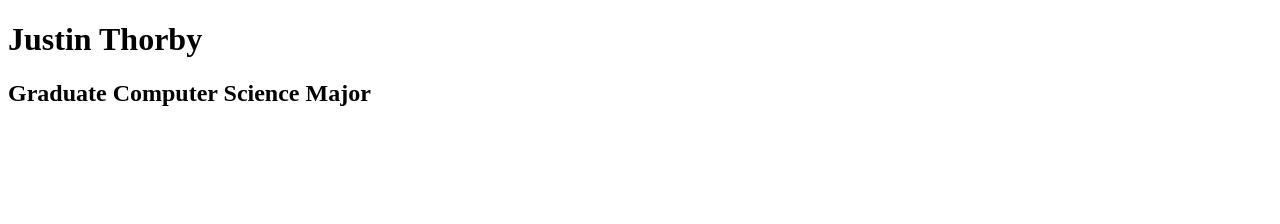
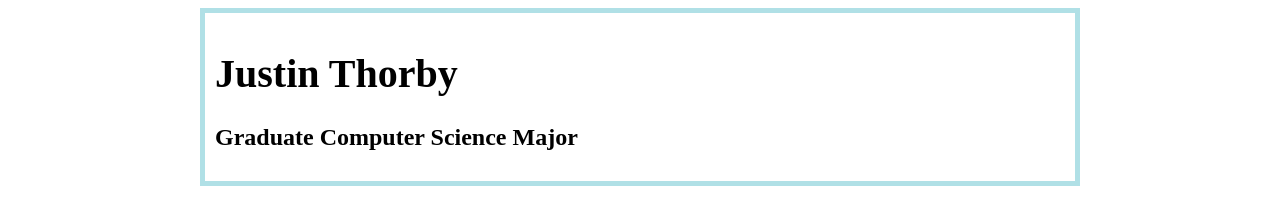
Before and after one commit to jthorby/jthorby.github.io, a plain HTML site: page index.html in a window 1280 px wide. Drawn offline with Linux system fonts and the light colour scheme.

```diff
--- a/index.html
+++ b/index.html
@@ -1,7 +1,11 @@
 <!DOCTYPE html>
 <html>
-<body>
-<h1>Justin Thorby</h1>
-<h2>Graduate Computer Science Major</h2>
-</body>
+	<head>
+		<link rel="stylesheet" href="style.css">
+	</head>
+
+	<body>
+		<h1>Justin Thorby</h1>
+		<h2>Graduate Computer Science Major</h2>
+	</body>
 </html>
--- /dev/null
+++ b/style.css
@@ -0,0 +1,13 @@
+html {
+	/*Pad the sides of the site left and right*/
+	padding: 0% 15% 0% 15%;
+}
+
+body {
+	border: 5px solid powderblue;
+	padding: 10px;
+}
+
+h1 {
+	font-size: 250%;
+}
```
Also changed, not shown: 1 other file.
